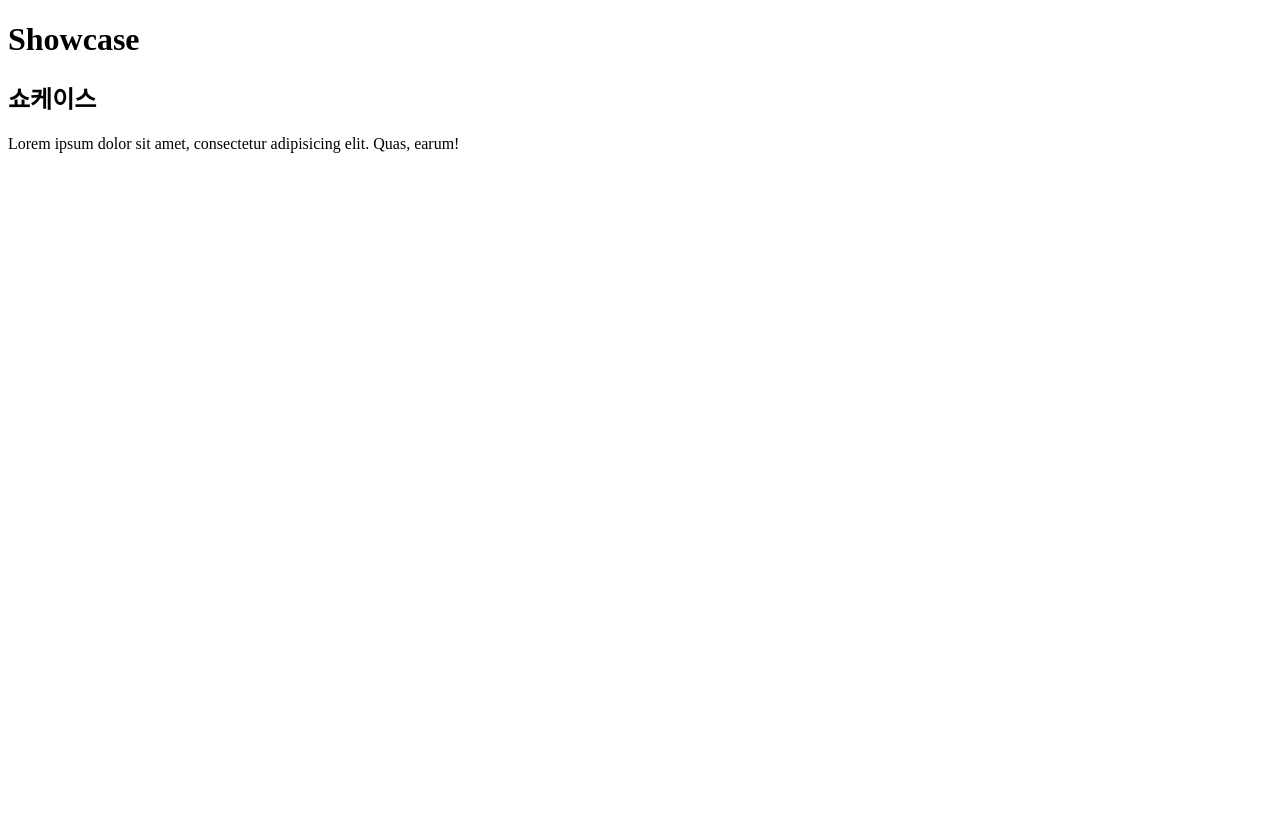
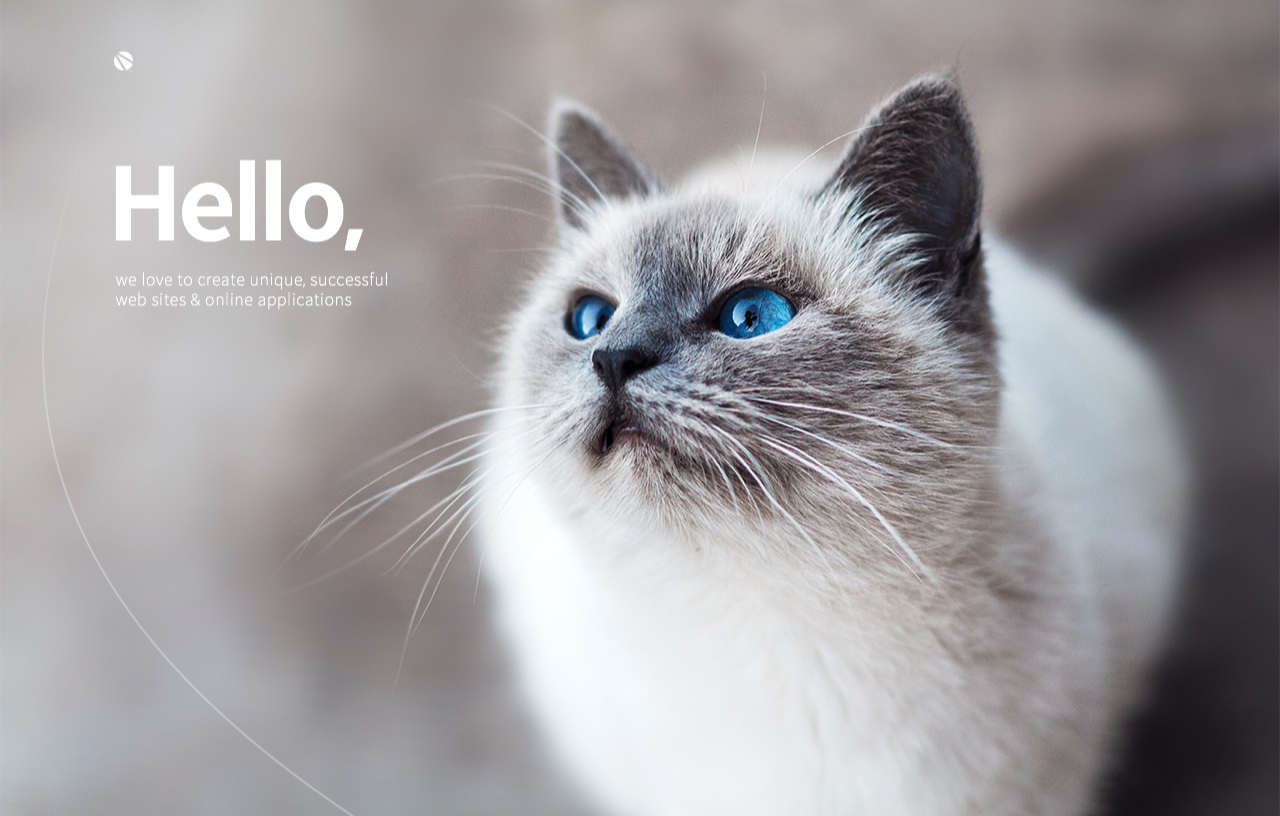
Before and after one commit to eyeray/eyeray.github.io, a plain HTML site: page index.html in a window 1280 px wide. Drawn offline with Linux system fonts and the light colour scheme.

Commit message:
css-background
css background 속성, vh,vw속성

```diff
--- a/index.html
+++ b/index.html
@@ -1,13 +1,27 @@
 <!DOCTYPE html>
-<html lang="ko-KR">
+<html lang="en">
 <head>
     <meta charset="UTF-8">
-    <title>Home | eyeray.github.io 1강 환경설정</title>
+    <title>eyeray.github.io</title>
+    <style>
+        /*css code*/
+        body{
+            /*ctrl+, ctrl-, ctrl+0*/
+            /*현재평균 1366px 이하 사이즈로 디자인_공통디자인*/
+            height: 100vh;
+            /*background-image: url('./Assets/hello-vasilyev.jpg'),
+                              url('./Assets/hello-vasilyev.jpg');
+            background-repeat: no-repeat, no-repeat;;
+            background-position: 5vw 1vh, 10vw 20vh;*/
+            background-image: url('./Assets/hello-vasilyev.jpg');
+            background-repeat: no-repeat;
+            background-position: center center;
+            background-size: cover;
+
+        }
+    </style>
 </head>
 <body>
-    <!--heading 1~6-->
-    <h1 lang="en">Showcase</h1>
-    <h2>쇼케이스</h2>
-    <p>Lorem ipsum dolor sit amet, consectetur adipisicing elit. Quas, earum!</p>
+    <!-- <img src="./Assets/hello-vasilyev.jpg" alt="Hello"> -->
 </body>
 </html>
```
Also changed, not shown: Assets/hello-vasilyev.jpg (added).
